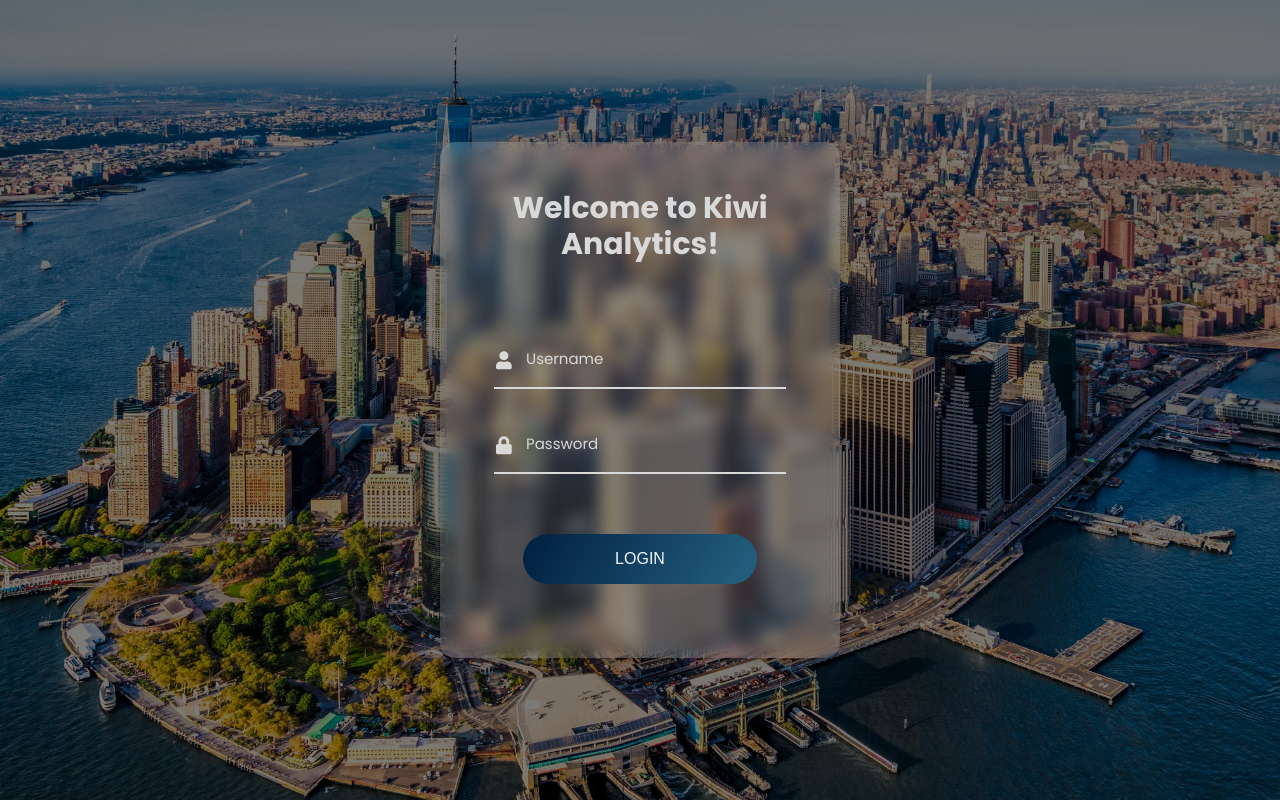
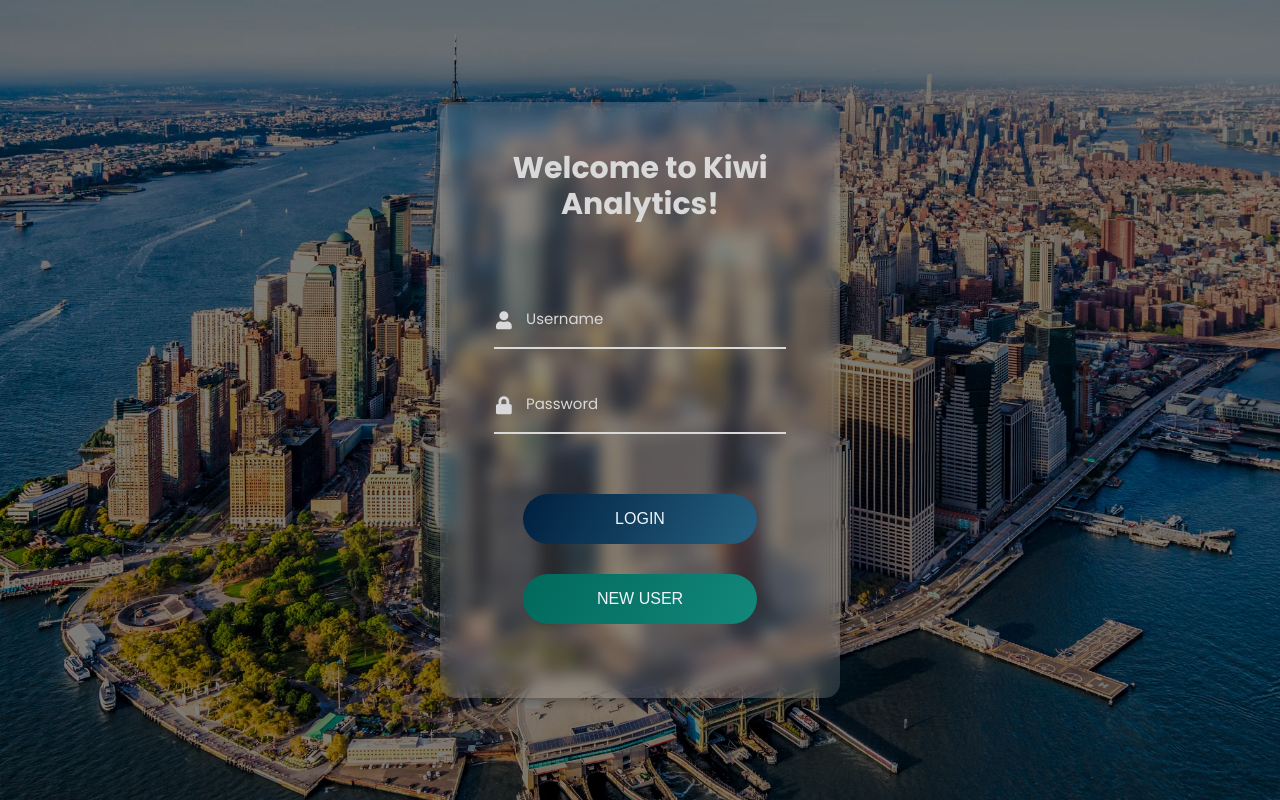
Before and after one commit to ayarkhan01/kiwi-analytics-frontend, a React (Vite) app: page /login in a window 1280 px wide. Built offline with nearby package versions, Linux system fonts and the light colour scheme.

Commit message:
connected the about page with the backend and added the new user button to the login page

```diff
--- a/src/components/about/About.jsx
+++ b/src/components/about/About.jsx
@@ -1,47 +1,23 @@
-import React from "react";
+import React, { useEffect, useState } from "react";
 import { Author } from "./Author";
-import max from "../../assets/max.jpg";
-import ahmed from "../../assets/ahmed.jpeg";
-import Jose from "../../assets/Jose.jpg";
-import Jean from "../../assets/Jean.jpg";
-import Khuong from "../../assets/khuong.jpg";
 import "./about.css";
 
-// Team members data
-const teamMembers = [
-  {
-    name: "Max",
-    image: max,
-    position: "Junior Developer",
-    description: "Frontend Developer with skills in css, python, javascript",
-  },
-  {
-    name: "Ahmed",
-    image: ahmed,
-    position: "CEO",
-    description: "FinTech and Machine Learning Specialist",
-  },
-  {
-    name: "Jose",
-    image: Jose,
-    position: "Finance Analyst",
-    description: "Financial especialist with experience in data analysis",
-  },
-  {
-    name: "Jean",
-    image: Jean,
-    position: "Intern",
-    description: "Hard working MS FinTech student with a passion for coding",
-  },
-  {
-    name: "Khuong",
-    image: Khuong,
-    position: "Data Accounting Analyst",
-    description: "Accounting and report analysis",
-  },
-];
+const About = ({ setUserInParentComponent }) => {
+  const [teamMembers, setTeamMembers] = useState([]);
 
-const About = ({ setUserInParentComponent }) => {
+  useEffect(() => {
+    const fetchTeam = async () => {
+      try {
+        const response = await fetch("http://localhost:5000/api/team");
+        const data = await response.json();
+        setTeamMembers(data);
+      } catch (error) {
+        console.error("Failed to fetch team members:", error);
+      }
+    };
+
+    fetchTeam();
+  }, []);
 
   return (
     <div className="about-container">
@@ -52,7 +28,7 @@ const About = ({ setUserInParentComponent }) => {
           <Author
             key={index}
             name={member.name}
-            image={member.image}
+            image={member.image} // This should ideally be a URL if coming from the backend
             description={member.description}
             position={member.position}
           />
@@ -63,14 +39,7 @@ const About = ({ setUserInParentComponent }) => {
         <h2>Our Mission</h2>
         <p>
           At Kiwi Analytics, we are dedicated to bringing sophisticated
-          financial analysis tools to everyday investors. Our platform combines
-          cutting-edge technology with intuitive design to help you make
-          informed investment decisions.
-        </p>
-        <p>
-          Founded in 2023, our team of financial experts and technology
-          specialists work together to democratize access to powerful financial
-          analytics that were once only available to institutional investors.
+          financial analysis tools to everyday investors...
         </p>
       </div>
     </div>
--- a/src/components/login/Login.jsx
+++ b/src/components/login/Login.jsx
@@ -50,6 +50,51 @@ const Login = ({ setUserInParentComponent }) => {
     }
   };
 
+  const handleSignup = async () => {
+    const newUsername = prompt("Enter new username:");
+    if (!newUsername) return;
+
+    const newPassword = prompt("Enter new password:");
+    if (!newPassword) return;
+
+    try {
+      const response = await fetch("http://127.0.0.1:5000/api/register", {
+        method: "POST",
+        headers: {
+          "Content-Type": "application/json",
+        },
+        body: JSON.stringify({ username: newUsername, password: newPassword }),
+      });
+
+      const data = await response.json();
+
+      if (response.ok) {
+        setUserInParentComponent({
+          user: newUsername,
+          isLoggedIn: true,
+          userID: data.user_id,
+        });
+        toast.success("Account created & logged in!", {
+          position: "top-right",
+          autoClose: 3000,
+          hideProgressBar: true,
+        });
+      } else {
+        toast.error(data.error || "Signup failed", {
+          position: "top-right",
+          autoClose: 5000,
+          hideProgressBar: true,
+        });
+      }
+    } catch (error) {
+      toast.error("Server error during signup.", {
+        position: "top-right",
+        autoClose: 5000,
+        hideProgressBar: true,
+      });
+    }
+  };
+
   return (
     <div className="loginform">
       <div className="main">
@@ -91,6 +136,16 @@ const Login = ({ setUserInParentComponent }) => {
               LOGIN
             </button>
           </div>
+
+          <div className="wrap">
+            <button
+              type="button"
+              className="signup-button"
+              onClick={handleSignup}
+            >
+              NEW USER
+            </button>
+          </div>
         </form>
       </div>
 
--- a/src/components/login/login.css
+++ b/src/components/login/login.css
@@ -205,3 +205,38 @@
 .Toastify__toast-body {
   padding: 0 0.625rem !important;
 }
+
+.signup-button {
+  font-size: 1rem;
+  color: #f0f5fa;
+  line-height: 1.2;
+  text-transform: uppercase;
+  display: flex;
+  justify-content: center;
+  align-items: center;
+  width: 80%;
+  height: 3.125rem;
+  background: linear-gradient(120deg, #00695c, #26a69a);
+  background-size: 200% 200%;
+  border-radius: 1.5625rem;
+  border: none;
+  cursor: pointer;
+  transition: all 0.4s ease-in-out;
+  margin: 0 auto 1.875rem auto; /* space below signup, reuse margin style */
+}
+
+.signup-button:hover {
+  box-shadow: 0 0.625rem 1.875rem rgba(187, 243, 206, 0.3);
+  animation: gradientShiftSignup 0.2s ease-in-out forwards;
+  height: 3.75rem;
+  width: 90%;
+}
+
+@keyframes gradientShiftSignup {
+  0% {
+    background-position: 0% 50%;
+  }
+  100% {
+    background-position: 100% 50%;
+  }
+}
```
